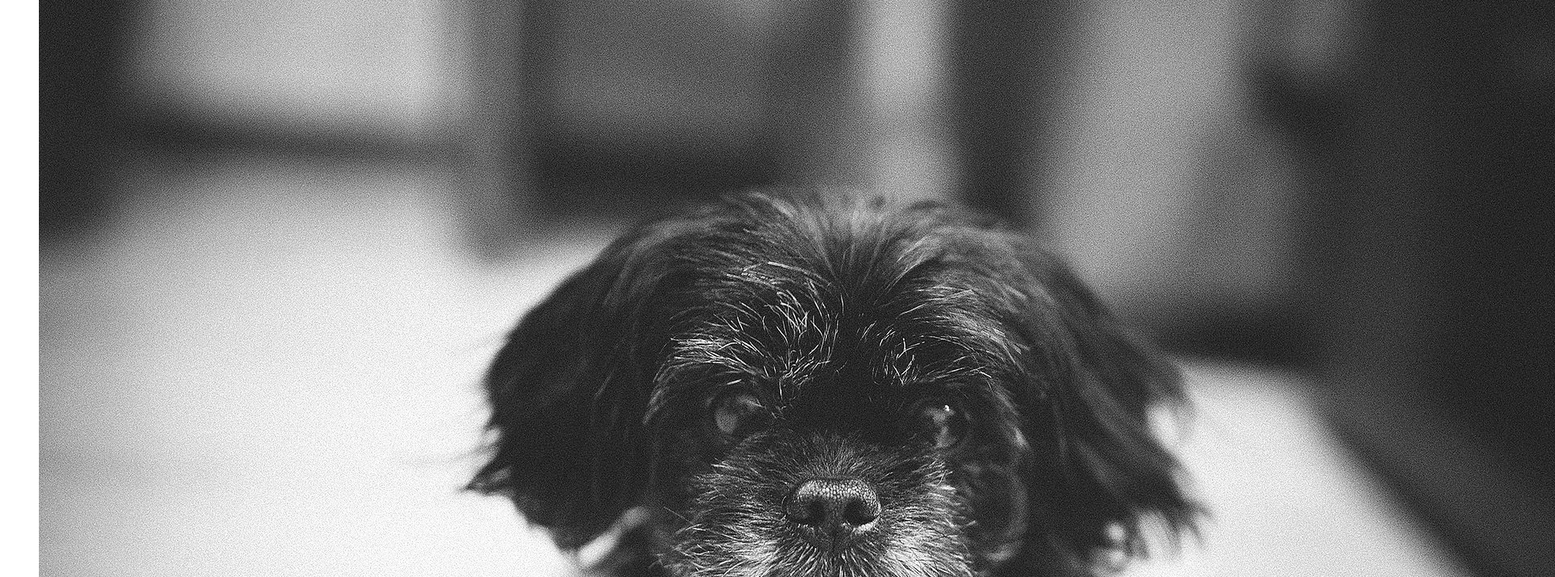
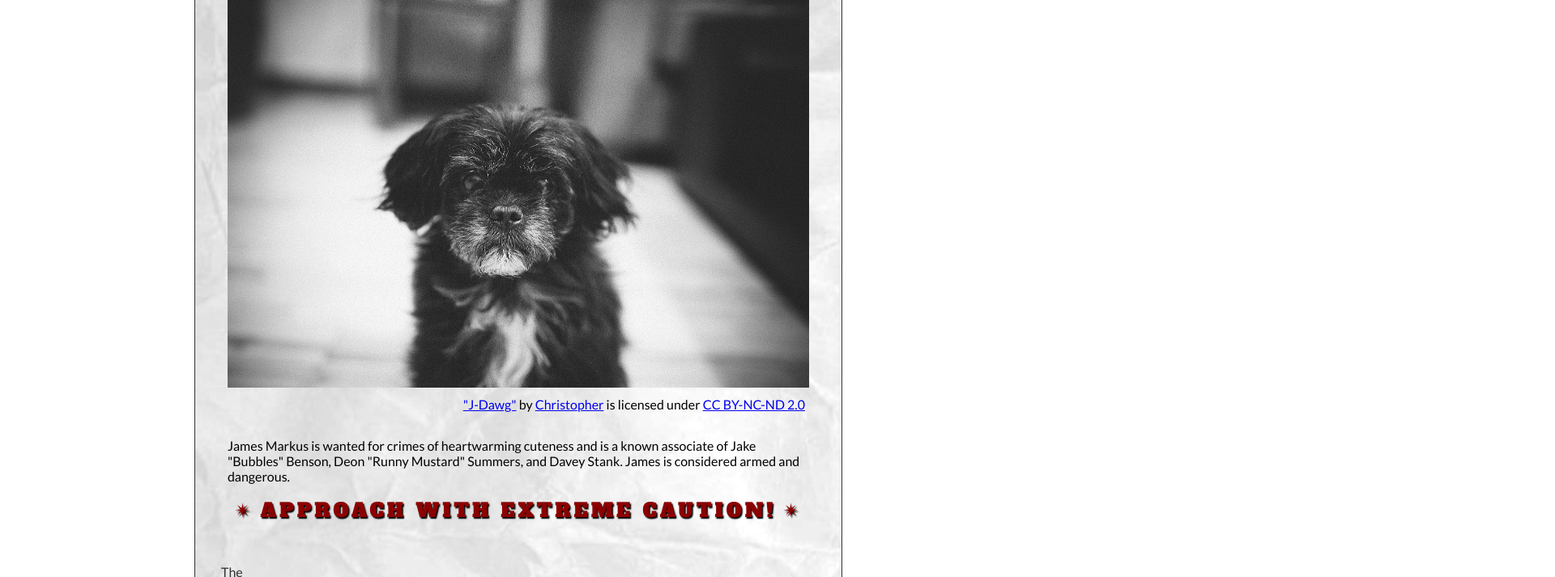
Before and after one commit to erduinm17/erduinm17.github.io, a plain HTML site: page wanted-poster/index.html in a window 1280 px wide. Shown: the part 412-1125 px from the top of the page at 81% size, 1920 px wide, since content can reach past the window. Drawn offline with Linux system fonts and the light colour scheme; files that its build step writes are made by us from their sources.

Commit message:
poster 4

```diff
--- a/wanted-poster/index.html
+++ b/wanted-poster/index.html
@@ -4,7 +4,7 @@
         <meta charset="utf-8">
         <meta name="viewport" content="width=device-width, initial-scale=1.0">
         <meta name="author" content="Erduin Macias">
-<link>style="style.css"</link>
+        <link rel="stylesheet" href="style.css">
 <!-- Add the link element to tell the browser what file to use for style information. -->
 
         <title>Wanted | Jame Markus</title>
```
